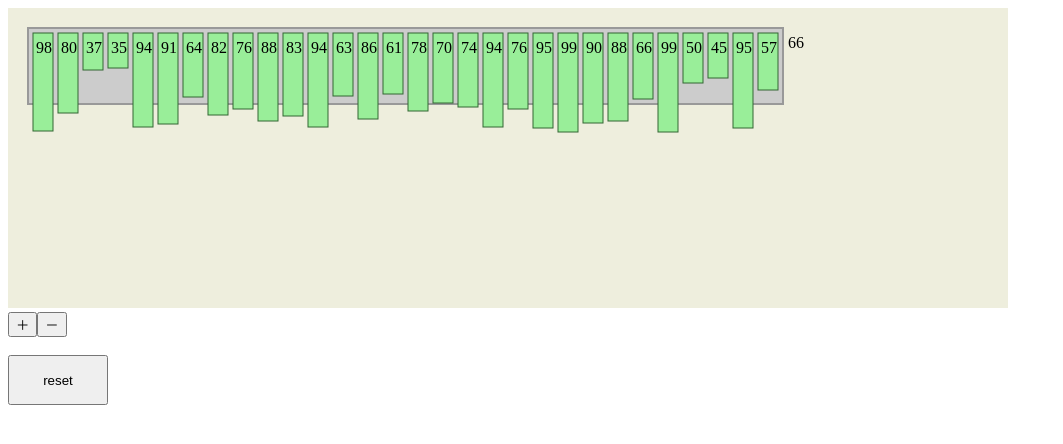
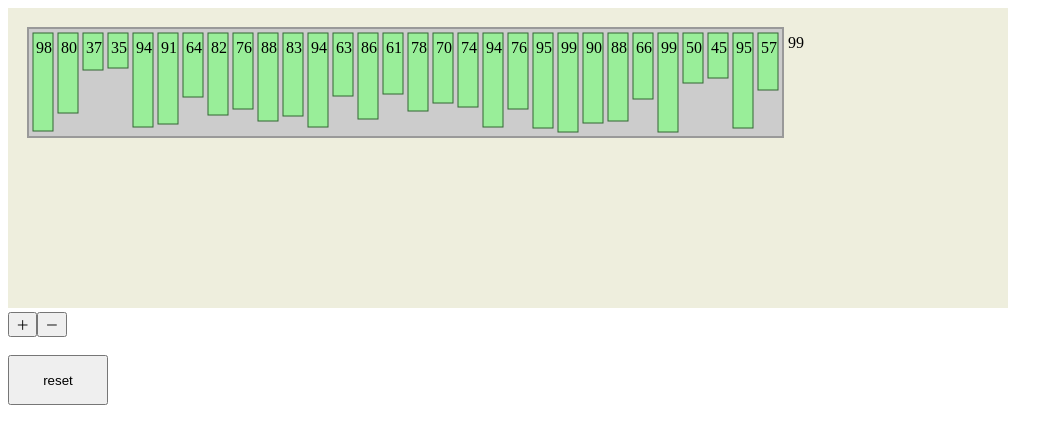
Before and after one commit to yo16/react_many_draw_trigger, a React (Vite) app in the folder app_many_trigger/: page / in a window 1280 px wide. Shown: the top 444 px of the page, without its empty margins (0-1063 px from the left). Built offline with nearby package versions, Linux system fonts and the light colour scheme.

Commit message:
feat: added a solution to address the issue

```diff
--- a/app_many_trigger/src/App.tsx
+++ b/app_many_trigger/src/App.tsx
@@ -1,5 +1,6 @@
 import { useState } from "react";
 import { MyParent } from "./components/MyParent"
+import { MyParentFix } from "./components/MyParentFix"
 
 export function App() {
     const [clickedCount, setClickedCount] = useState<number>(0);
@@ -7,15 +8,23 @@ export function App() {
 
     return (
         <>
-            <MyParent
+            <MyParentFix
+                key={`parent_${clickedCount}`}
                 childrenNumber={childrenNumber}
                 doRedraw={clickedCount%2===0}
             /><br />
             <button
-                onClick={()=>{setChildrenNumber((c)=>c+1);setClickedCount(0);}}
+                onClick={()=>{
+                    setChildrenNumber((c)=>c+1);
+                    //setClickedCount(0);
+                    setClickedCount((n)=>n+(n%2===0?2:1));  // 次の偶数
+                }}
             >＋</button>
             <button
-                onClick={()=>{setChildrenNumber((c)=>c-1);setClickedCount(0);}}
+                onClick={()=>{
+                    setChildrenNumber((c)=>c-1);
+                    setClickedCount((n)=>n+(n%2===0?2:1));  // 次の偶数
+                }}
             >－</button>
             <br /><br />
             <button
--- /dev/null
+++ b/app_many_trigger/src/components/MyParentFix.tsx
@@ -0,0 +1,68 @@
+// 問題解消版
+
+import { useState } from "react";
+
+import { MyChild, CHILD_WIDTH } from "./MyChild";
+
+const CHILD_MARGIN: number = 5;
+const CHILD_START: {x: number, y: number} = {x: 20, y: 20};
+
+interface MyParentFixProps {
+    childrenNumber: number;
+    doRedraw: boolean;      // false:初期化, true:再描画
+};
+export function MyParentFix({
+    childrenNumber,
+    doRedraw
+}: MyParentFixProps) {
+    const [childrenVals, setChildrenVals] = useState<number[]>(()=>new Array(childrenNumber).fill(0));
+    const parentWidth = CHILD_MARGIN + childrenNumber*(CHILD_WIDTH+CHILD_MARGIN);
+    const parentHeight = Math.max(...childrenVals);     // childrenValsというstateから計算できるものは、stateにしない
+
+    // 子要素の値が変わったことを、useStateへ通知する
+    function handleOnChanged(childVal: number, i: number) {
+        childrenVals[i] = childVal;
+        setChildrenVals([...childrenVals]);
+    }
+
+    return (
+        <>
+            <svg
+                width={1000}
+                height={300}
+                style={{ backgroundColor: "#eed" }}
+            >
+                <rect
+                    id="rectParent"
+                    x={CHILD_START.x}
+                    y={CHILD_START.y}
+                    width={parentWidth}
+                    height={parentHeight + CHILD_MARGIN*2}
+                    fill="#ccc"
+                    stroke="#999"
+                    strokeWidth="2"
+                />
+                <text
+                    x={CHILD_START.x + parentWidth + 5}
+                    y={CHILD_START.y + 20}
+                    fill="#000"
+                >{parentHeight}</text>
+                {childrenVals.map((_, i)=>(
+                    <g
+                        transform={`translate(${
+                            CHILD_START.x + i*(CHILD_MARGIN+CHILD_WIDTH) + CHILD_MARGIN
+                        }, ${
+                            CHILD_START.y + CHILD_MARGIN
+                        })`}
+                        key={`myChild_${i}`}
+                    >
+                        <MyChild
+                            isSwitchOn={doRedraw}
+                            onChanged={(val:number) => handleOnChanged(val, i)}
+                        />
+                    </g>
+                ))}
+            </svg>
+        </>
+    )
+}
```
Also changed, not shown: 1 other file (tests, documents, lock files or other folders).
